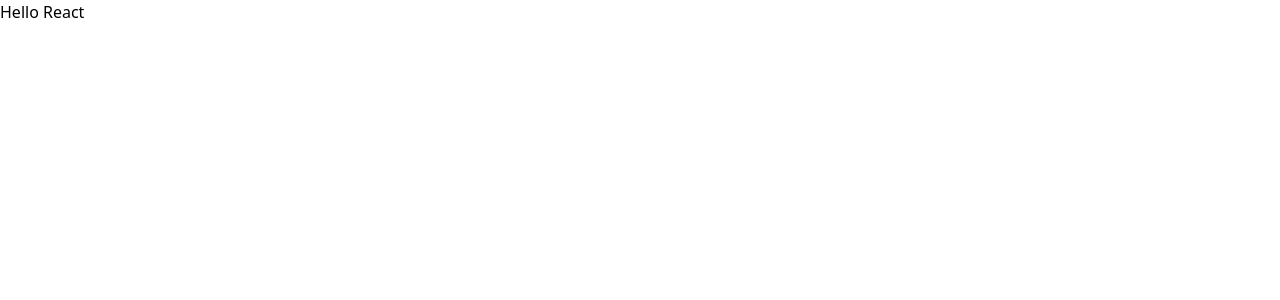
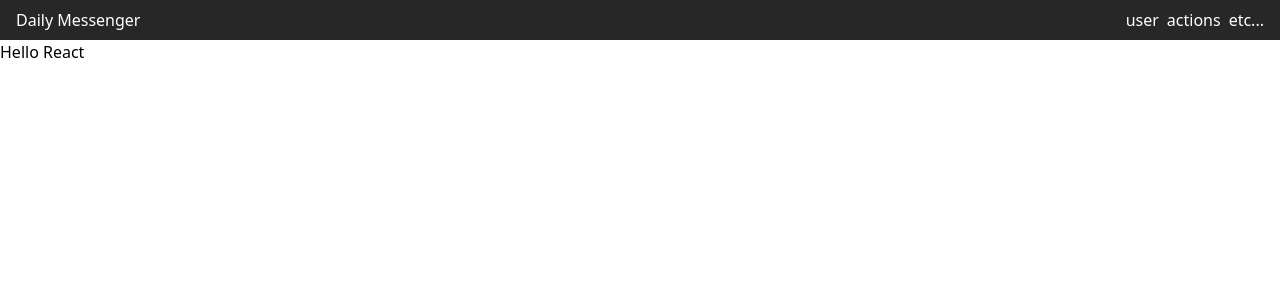
Before and after one commit to Petya29/daily-messenger, a React (Vite) app in the folder client/react/: page / in a window 1280 px wide. Shown: the top 300 px of the page. Built offline with nearby package versions, Linux system fonts and the light colour scheme.

Commit message:
Added layout and surface ui components + NavBar

```diff
--- a/client/react/src/App.tsx
+++ b/client/react/src/App.tsx
@@ -1,10 +1,15 @@
+import { Fragment } from "react"
 import { setupSocket } from "./lib/socket"
+import { NavBar } from "./components/partials/NavBar"
 
 //export const socket = setupSocket();
 
 function App() {
   return (
-    <main>Hello React</main>
+    <Fragment>
+      <NavBar />
+      <main>Hello React</main>
+    </Fragment>
   )
 }
 
--- /dev/null
+++ b/client/react/src/components/partials/NavBar.tsx
@@ -0,0 +1,17 @@
+import { Inline } from "../ui/layout";
+import { AppBar } from "../ui/surfaces";
+
+export const NavBar = () => {
+  return (
+    <AppBar position="sticky" className="z-[1100] bg-[#272727]">
+        <nav className="flex justify-between py-2 px-4">
+            <span>Daily Messenger</span>
+            <Inline>
+                <span>user</span>
+                <span>actions</span>
+                <span>etc...</span>
+            </Inline>
+        </nav>
+    </AppBar>
+  )
+}
--- /dev/null
+++ b/client/react/src/components/ui/layout/Container.tsx
@@ -0,0 +1,43 @@
+import { ElementType, HTMLAttributes } from "react";
+
+enum ContainerSizes {
+    xs = "max-w-xs",
+    sm = "max-w-screen-sm",
+    md = "max-w-screen-md",
+    lg = "max-w-screen-lg",
+    xl = "max-w-screen-xl",
+    "2xl" = "max-w-screen-2xl",
+    full = "max-w-full",
+    none = "max-w-none"
+}
+
+type ContainerProps = {
+    component?: ElementType,
+    maxWidth?: keyof typeof ContainerSizes,
+    disableGutters?: boolean,
+} & HTMLAttributes<HTMLElement>
+
+export const Container = ({
+    component,
+    maxWidth = 'full',
+    disableGutters = false,
+    className,
+    children,
+    ...rest
+}: ContainerProps) => {
+
+    const ComponentName = component ?? 'div';
+
+    return (
+        <ComponentName
+            className={[
+                ContainerSizes[maxWidth],
+                disableGutters ? '' : 'm-auto',
+                className
+            ].join(' ').trim()}
+            {...rest}
+        >
+            {children}
+        </ComponentName>
+    )
+}
--- /dev/null
+++ b/client/react/src/components/ui/layout/Inline.tsx
@@ -0,0 +1,23 @@
+enum Sizes {
+    s = "gap-2",
+    m = "gap-5",
+    l = "gap-8",
+}
+
+type InlineProps = {
+  size?: keyof typeof Sizes;
+  children: React.ReactNode;
+};
+
+export const Inline = ({ size = "s", children }: InlineProps) => {
+  return (
+    <div
+        className={[
+            "flex flex-row items-center",
+            Sizes[size]
+        ].join(" ").trim()}
+    >
+        {children}
+    </div>
+  )
+};
--- /dev/null
+++ b/client/react/src/components/ui/layout/Stack.tsx
@@ -0,0 +1,25 @@
+enum Sizes {
+    s = "gap-2",
+    m = "gap-5",
+    l = "gap-8",
+}
+
+type StackProps = {
+    size?: keyof typeof Sizes;
+    children: React.ReactNode;
+    reverse?: boolean
+  };
+
+  export const Stack = ({ size = "s", children, reverse = false }: StackProps) => {
+    return (
+        <div
+            className={[
+                "flex",
+                reverse ? "flex-col-reverse" : "flex-col",
+                Sizes[size]
+            ].join(" ").trim()}
+        >
+            {children}
+        </div>
+    )
+  };
--- /dev/null
+++ b/client/react/src/components/ui/layout/index.ts
@@ -0,0 +1,9 @@
+import { Container } from "./Container";
+import { Inline } from "./Inline";
+import { Stack } from "./Stack";
+
+export {
+    Container,
+    Stack,
+    Inline
+}
--- /dev/null
+++ b/client/react/src/components/ui/surfaces/AppBar.tsx
@@ -0,0 +1,32 @@
+import { CSSProperties, HTMLAttributes } from "react";
+
+type AppBarProps = {
+    position?: CSSProperties['position']
+} & HTMLAttributes<HTMLHeadingElement>
+
+export const AppBar = ({
+    position = 'static',
+    style,
+    children,
+    className,
+    ...rest
+}: AppBarProps) => {
+    return (
+        <header
+            className={[
+                "bg-[#1e1e1e]",
+                "text-white",
+                "w-full",
+                className
+            ].join(" ").trim()}
+            style={{
+                ...style,
+                position: position,
+                top: '0'
+            }}
+            {...rest}
+        >
+            {children}
+        </header>
+    )
+}
--- /dev/null
+++ b/client/react/src/components/ui/surfaces/Paper.tsx
@@ -0,0 +1,52 @@
+import { ElementType, forwardRef, HTMLAttributes } from "react";
+
+enum Shadows {
+    sm = "shadow-sm",
+    md = "shadow-md",
+    lg = "shadow-lg",
+    xl = "shadow-xl",
+    "2xl" = "shadow-2xl",
+    inner = "shadow-inner",
+    none = "shadow-none"
+}
+
+enum Rounds {
+    md = "rounded-md",
+    lg = "rounded-lg",
+    full = "rounded-full",
+    none = "rounded-none"
+}
+
+type PaperProps = {
+    component?: ElementType,
+    shadow?: keyof typeof Shadows,
+    rounded?: keyof typeof Rounds,
+} & HTMLAttributes<HTMLElement>
+
+export const Paper = forwardRef<HTMLElement, PaperProps>(({
+    component,
+    shadow = 'sm',
+    rounded = 'md',
+    className,
+    children,
+    ...rest
+}: PaperProps, ref) => {
+
+    const ComponentName = component ?? 'div';
+
+    return (
+        <ComponentName
+            ref={ref}
+            className={[
+                Shadows[shadow],
+                Rounds[rounded],
+                "bg-[#1e1e1e]",
+                "p-2",
+                className
+            ].join(' ').trim()}
+            {...rest}
+        >
+            {children}
+        </ComponentName>
+    )
+})
--- /dev/null
+++ b/client/react/src/components/ui/surfaces/index.ts
@@ -0,0 +1,7 @@
+import { AppBar } from "./AppBar";
+import { Paper } from "./Paper";
+
+export {
+    AppBar,
+    Paper
+}
```
